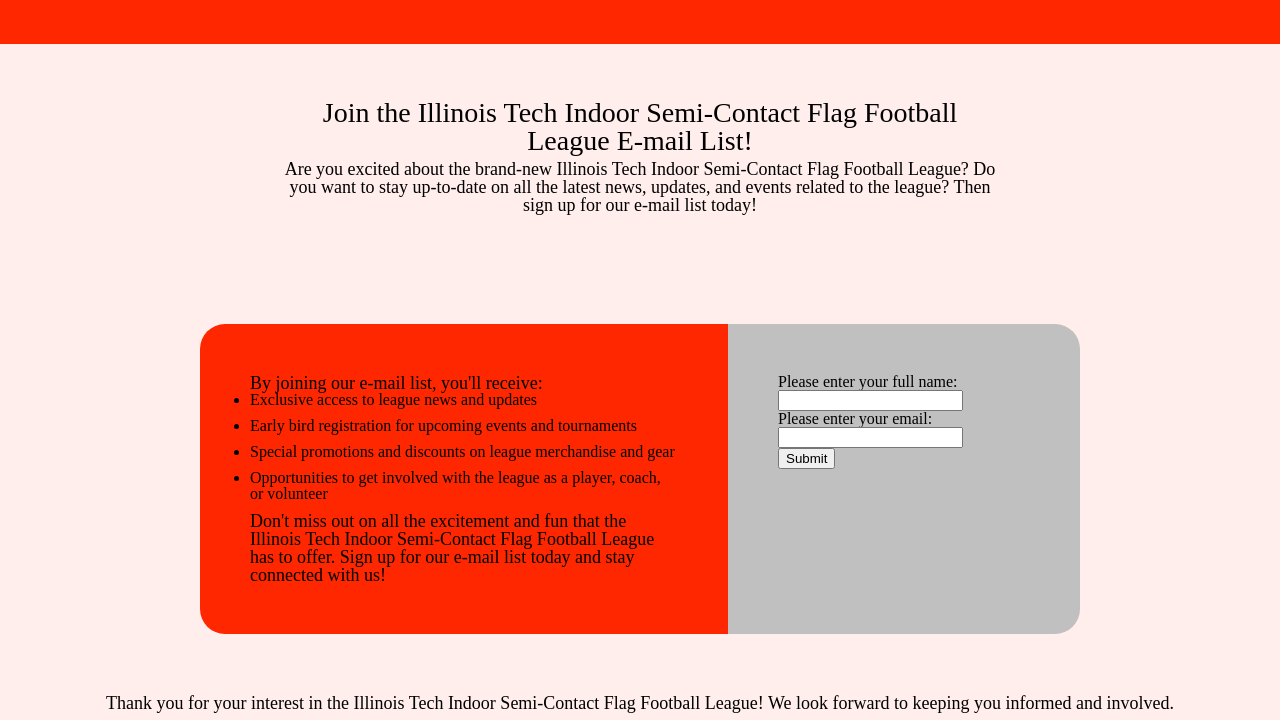
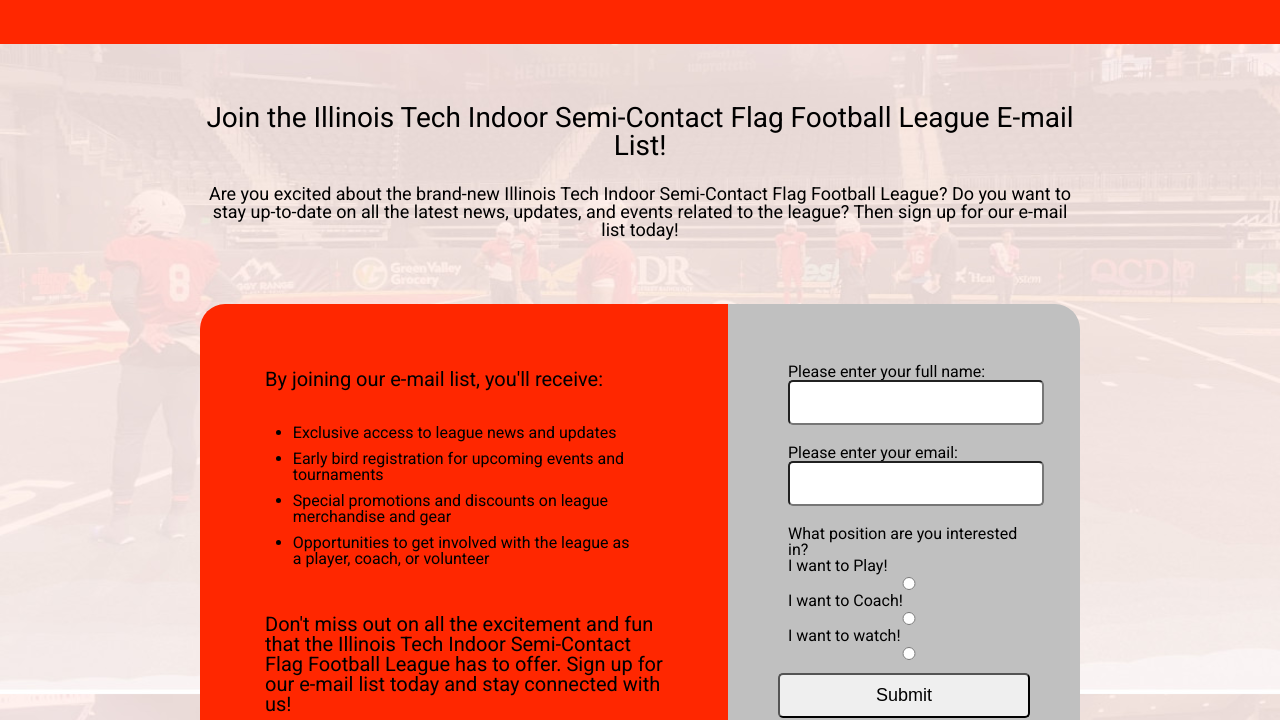
Before and after one commit to webdevNickQuigley/Project1, a plain HTML site: page index.html in a window 1280 px wide. Shown: the part 106-826 px from the top of the page. Drawn offline with Linux system fonts and the light colour scheme.

Commit message:
Improves styling on desktop screens

```diff
--- a/css/screen.css
+++ b/css/screen.css
@@ -2,15 +2,21 @@
 
 body{
 	background-color: #ffeeeb;
+	background-image: url('images/IndoorFootball.jpg');
+	background-repeat: no-repeat;
+	background-attachment: fixed;
+    background-size: cover;
+	font-family: 'Roboto', sans-serif;
 }
 @media (min-width: 768px) {
   h2{
 	  font-size: 28px;
-	  padding: 5px;
+	  padding: 10px 0px;
   }
   p{
 	  font-size: 18px;
 	  text-align: center;
+	  padding: 15px;
   }
   ul{
   }
@@ -28,15 +34,15 @@
   }
   .beforeSignup{
     position: relative;
-	margin:50px;
-	padding:0% 18%;
+	margin:50px 0px 0px 0px;
+	padding:0% 15%;
 	text-align: center;
   }
   .signupContainer{
 	display: grid;
     grid-template-columns: [first] 20% [line2] 20% [line3] 20% [line4] 20% [line5] 20% [end];
 	grid-template-rows: auto auto auto;
-    padding: 60px 200px;
+    padding: 50px 200px;
   }
   .justificationsSideOfForm{
 	grid-column-start: first;
@@ -56,16 +62,26 @@
   }
   .justificationsSideOfForm ul {
 	list-style: disc;
-    padding: 0;
+    padding: 5% 10%;
   }
   .justificationsSideOfForm li {
 	margin-bottom: 10px;
   }
   .justificationsSideOfForm p {
 	text-align: left;
+	font-size: 20px;
+  }
+
+  input{
+    border-radius: 5px;
+    font-size: 18px;
+    padding: 10px;
+    width: 100%;
+  }
+  .entryBox{
+	padding: 10px;
   }
 
 
 
-
 }
--- a/index.html
+++ b/index.html
@@ -8,6 +8,9 @@
 	<link rel="preconnect" href="https://fonts.googleapis.com">
 	<link rel="preconnect" href="https://fonts.gstatic.com" crossorigin>
 	<link href="https://fonts.googleapis.com/css2?family=Roboto:wght@400&display=swap" rel="stylesheet">
+	<link rel="preconnect" href="https://fonts.googleapis.com">
+	<link rel="preconnect" href="https://fonts.gstatic.com" crossorigin>
+	<link href="https://fonts.googleapis.com/css2?family=Roboto:wght@300&display=swap" rel="stylesheet">
   </head>
   <body>
 	<header>
@@ -39,6 +42,19 @@
 		  <label for="email">Please enter your email:</label>
 		  <input type="email" id="email" name="email">
 		</div>
+		<div class = "entryBox">
+		  <form>
+		    <fieldset>
+			  <legend>What position are you interested in?</legend>
+			  <label for="player">I want to Play!</label>
+		      <input type="radio" id="player" name="position" value="Player">
+			  <label for="coach">I want to Coach!</label>
+			  <input type="radio" id="coach" name="position" value="Coach">
+			  <label for="spectator">I want to watch!</label>
+			  <input type="radio" id="spectator" name="position" value="Spectator">
+		    </fieldset>
+		  </form>
+		</div>
 		<input type="submit" value="Submit">
 	  </div>
 	</div>
```
Also changed, not shown: css/images/IndoorFootball.jpg (added).
